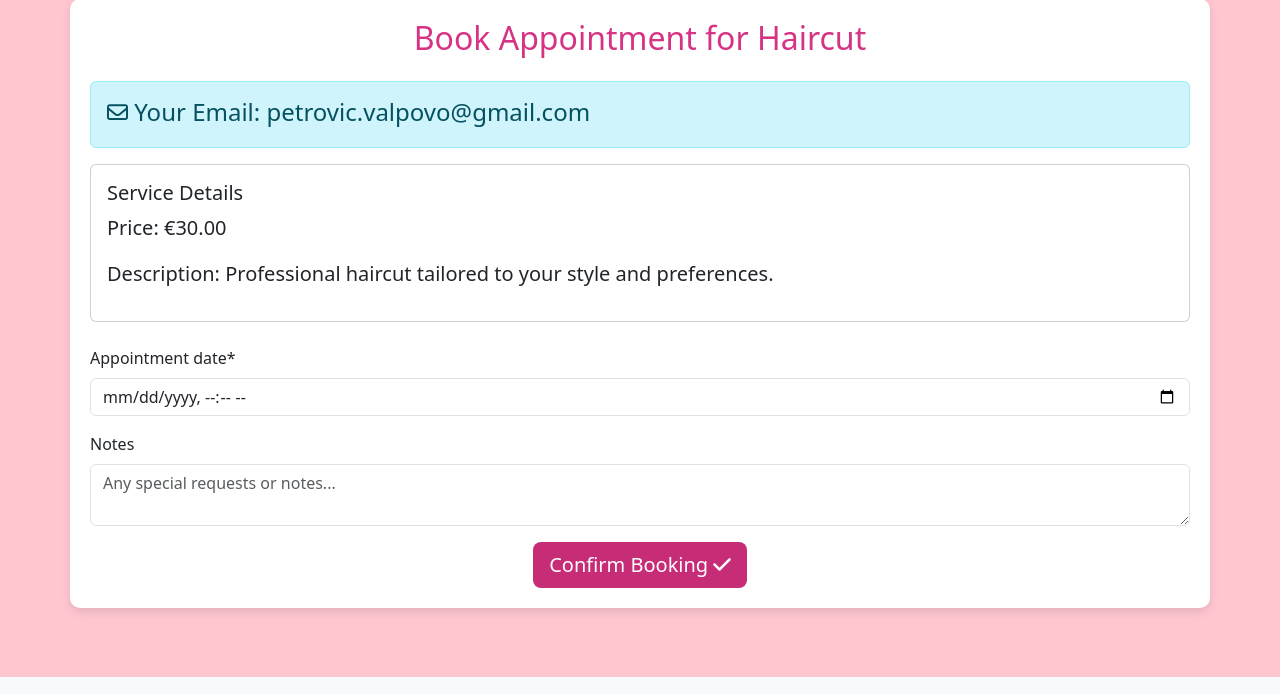
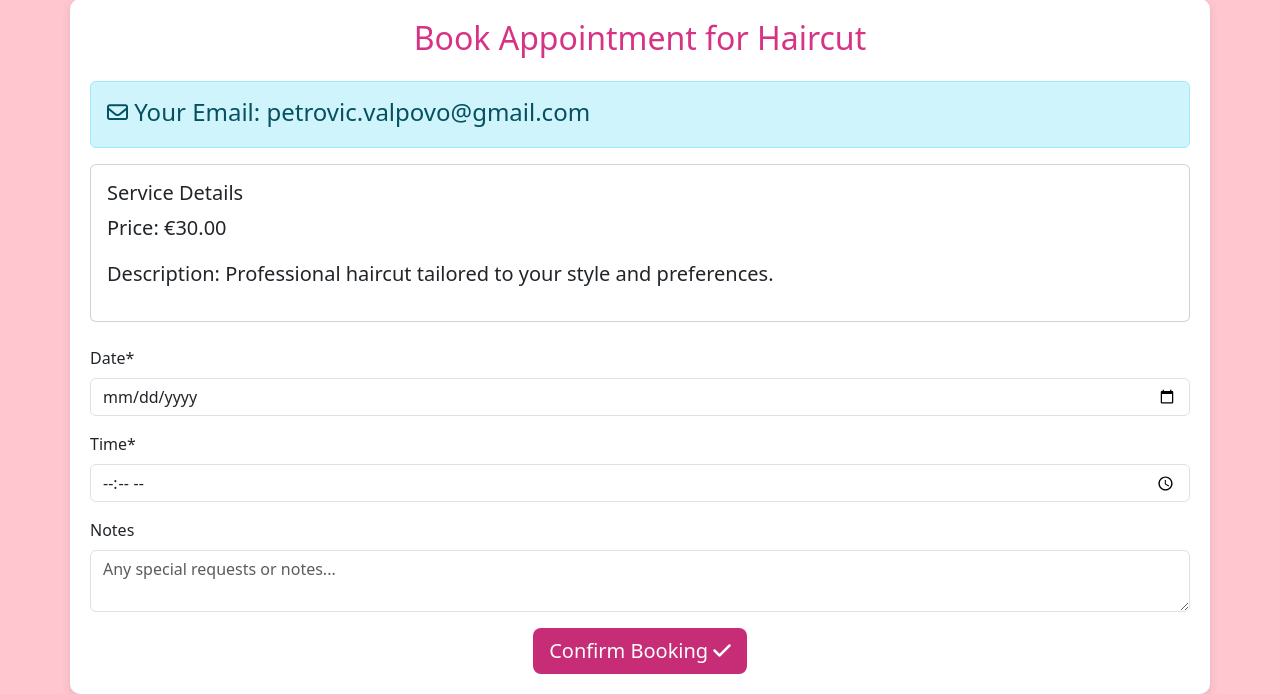
Before and after one commit to xnaavii/beautify-pp5, a Django app: page /bookings/book-appointment/2/ in a window 1280 px wide. Shown: the part 123-817 px from the top of the page. Run offline with Django 5.2, Linux system fonts and the light colour scheme; a user stored in the database is signed in; data comes from the database, SQL or seed files in the repository; some libraries are stand-ins or nearby versions.

Commit message:
Add changes to the appointment model and form

```diff
--- a/bookings/forms.py
+++ b/bookings/forms.py
@@ -1,12 +1,20 @@
 from django import forms
 from .models import Appointment
+from datetime import datetime
 
 class AppointmentForm(forms.ModelForm):
-
     class Meta:
         model = Appointment
-        fields = ['appointment_date', 'notes']
+        fields = ['date', 'time', 'notes']
         widgets = {
-            'appointment_date': forms.DateTimeInput(attrs={'type': 'datetime-local'}),
-            'notes': forms.Textarea(attrs={'rows': 2,'placeholder': 'Any special requests or notes...'}),
+            'date': forms.DateInput(attrs={'type': 'date', 'min': datetime.now().strftime('%Y-%m-%d')}),
+            'time': forms.TimeInput(attrs={'type': 'time', 'min': '08:00', 'max': '17:00'}),
+            'notes': forms.Textarea(attrs={'rows': 2, 'placeholder': 'Any special requests or notes...'}),
         }
+
+    def clean_date(self):
+        """ Ensure that previous dates cannot be booked """
+        appointment_date = self.cleaned_data.get('date')
+        if appointment_date < datetime.today().date():
+            raise forms.ValidationError("You cannot book an appointment in the past.")
+        return appointment_date
--- a/bookings/models.py
+++ b/bookings/models.py
@@ -3,13 +3,14 @@ from django.contrib.auth.models import User
 from services.models import Service
 
 class Appointment(models.Model):
+    date = models.DateField()
+    time = models.TimeField()
     user = models.ForeignKey(User, on_delete=models.CASCADE)
     service = models.ForeignKey(Service, on_delete=models.CASCADE)
-    appointment_date = models.DateTimeField()
     notes = models.TextField(blank=True, null=True)
 
     def __str__(self):
-        return f"{self.user.username} - {self.service.name} on {self.appointment_date.strftime('%Y-%m-%d %H:%M')}"
+        return f"{self.user} - {self.service.name} at {self.time} on {self.date}"
 
     class Meta:
-        ordering = ['appointment_date']
+        ordering = ['date']
--- a/bookings/templates/bookings/upcoming_appointments.html
+++ b/bookings/templates/bookings/upcoming_appointments.html
@@ -9,7 +9,8 @@
                 <li class="list-group-item d-flex justify-content-between align-items-center">
                     <div>
                         <strong>{{ appointment.service.name }}</strong>
-                        <span class="text-muted">on {{ appointment.appointment_date|date:"F j, Y, g:i a" }}</span>
+                        <span class="text-muted">on {{ appointment.date|date:"F j, Y" }}</span>
+                        <span class="text-muted">at {{appointment.time|time:"g:i a"}}</span>
                     </div>
                     <button class="btn btn-danger btn-sm cancel-btn" data-id="{{ appointment.id }}">
                         <i class="fa-solid fa-trash-alt"></i> Cancel
--- a/bookings/views.py
+++ b/bookings/views.py
@@ -40,7 +40,7 @@ def booking_success(request, appointment_id):
 @login_required
 def upcoming_appointments(request):
     """A view to display user's upcoming appointments and handle cancellations."""
-    appointments = Appointment.objects.filter(user=request.user).order_by('appointment_date')
+    appointments = Appointment.objects.filter(user=request.user).order_by('date')
 
     if request.method == 'POST':
         appointment_id = request.POST.get('appointment_id')
```
Also changed, not shown: bookings/migrations/0004_alter_appointment_options_and_more.py (added), bookings/migrations/0005_alter_appointment_date_alter_appointment_time.py (added), db.sqlite3.
